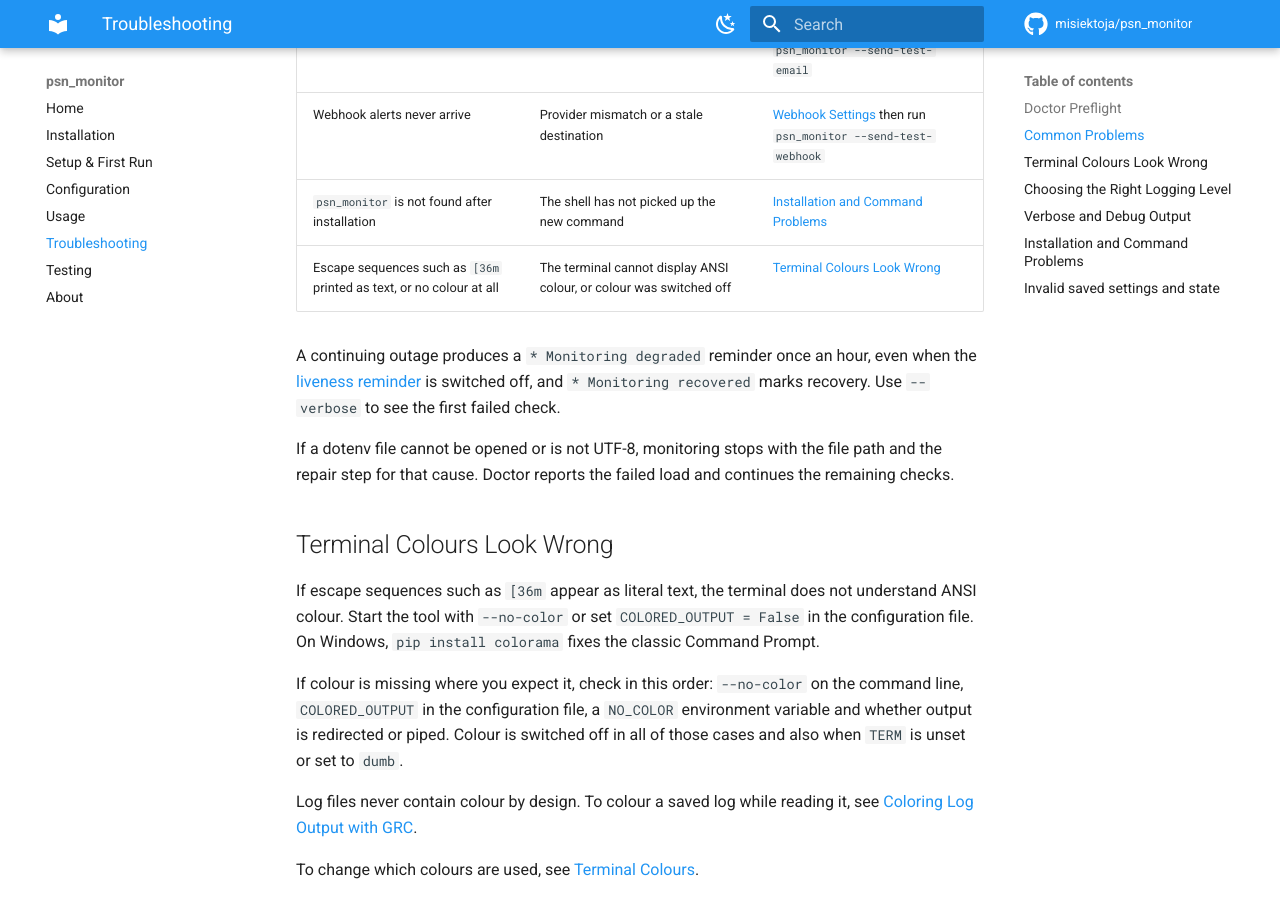
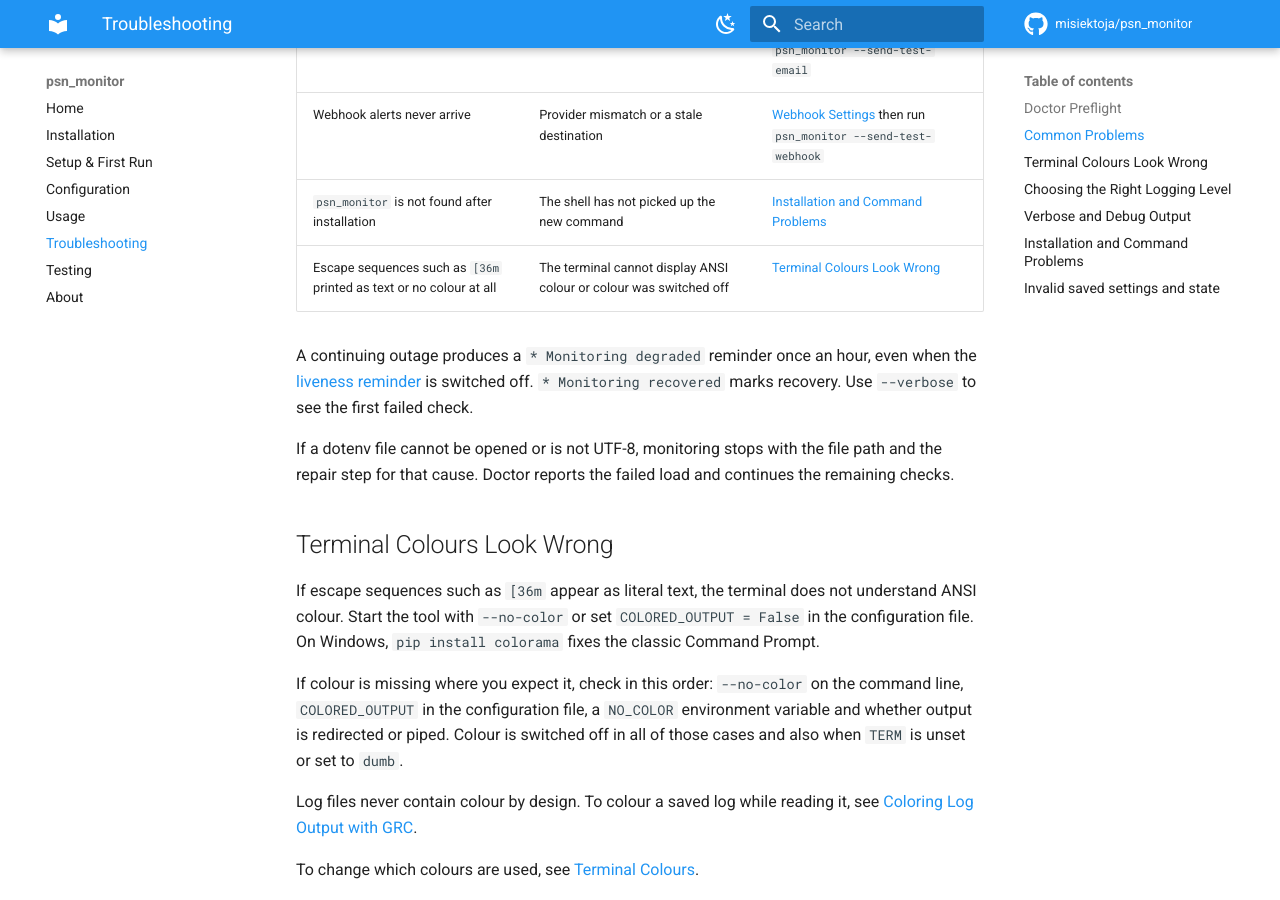
Before and after one commit to misiektoja/psn_monitor, an MkDocs documentation site: the page built from docs/troubleshooting.md, in a window 1280 px wide and 900 px high, scrolled down 1441 px. Built offline with MkDocs 1.6.1 and Material for MkDocs 9.7.7, drawn with Linux system fonts in a browser that asks for light colours; comment, search, counter and statistics services are not loaded.

```diff
--- a/docs/troubleshooting.md
+++ b/docs/troubleshooting.md
@@ -42,9 +42,9 @@ Every failure is reported in the same three-part shape: what went wrong, a `To f
 | Emails never arrive | Incomplete SMTP settings | [SMTP Settings](configuration.md#smtp-settings) then run `psn_monitor --send-test-email` |
 | Webhook alerts never arrive | Provider mismatch or a stale destination | [Webhook Settings](configuration.md#webhook-settings) then run `psn_monitor --send-test-webhook` |
 | `psn_monitor` is not found after installation | The shell has not picked up the new command | [Installation and Command Problems](#installation-and-command-problems) |
-| Escape sequences such as `[36m` printed as text, or no colour at all | The terminal cannot display ANSI colour, or colour was switched off | [Terminal Colours Look Wrong](#terminal-colours-look-wrong) |
+| Escape sequences such as `[36m` printed as text or no colour at all | The terminal cannot display ANSI colour or colour was switched off | [Terminal Colours Look Wrong](#terminal-colours-look-wrong) |
 
-A continuing outage produces a `* Monitoring degraded` reminder once an hour, even when the [liveness reminder](usage.md#liveness-reminder) is switched off, and `* Monitoring recovered` marks recovery. Use `--verbose` to see the first failed check.
+A continuing outage produces a `* Monitoring degraded` reminder once an hour, even when the [liveness reminder](usage.md#liveness-reminder) is switched off. `* Monitoring recovered` marks recovery. Use `--verbose` to see the first failed check.
 
 If a dotenv file cannot be opened or is not UTF-8, monitoring stops with the file path and the repair step for that cause. Doctor reports the failed load and continues the remaining checks.
 
```
Also changed, not shown: docs/configuration.md (+1 -1 lines), docs/usage.md (+2 -2 lines).
